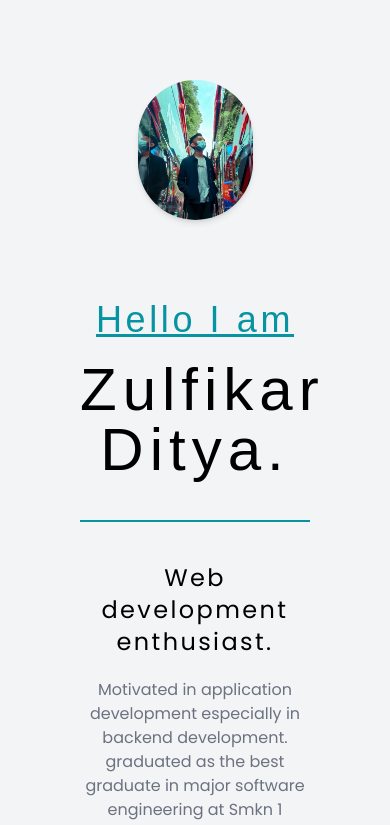
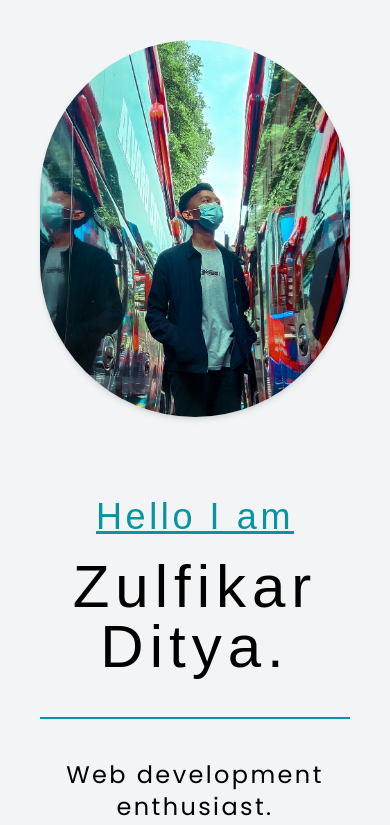
Before and after one commit to zulfikar-ditya/profile, a Next.js app: page / in a window 390 px wide. Shown: the top 825 px of the page. Built offline with nearby package versions, Linux system fonts and the light colour scheme; a web font is replaced by a local one.

Commit message:
fix responsive

```diff
--- a/pages/index.js
+++ b/pages/index.js
@@ -15,12 +15,12 @@ export default function Home() {
 			<div className="">
 				{/* <MyNavbar /> */}
 				<div className="">
-					<section className="container mx-auto p-20 lg:p-10">
+					<section className="container mx-auto p-10 md:p-20 lg:p-10">
 						<div className="flex flex-row-reverse flex-wrap min-h-screen items-center">
 							<div className="w-[100%] lg:w-[46%] flex justify-center">
 								<img
 									src="/img.jpg"
-									className="rounded-full shadow-md hover:shadow-lg transform hover:scale-105 transition-all w-6/12 "
+									className="rounded-full shadow-md hover:shadow-lg transform hover:scale-105 transition-all w-full md:w-6/12 lg:w-8/12	"
 								/>
 							</div>
 							<div className="w-[100%] lg:w-[46%] text-center mt-20 lg:mt-0">
```
